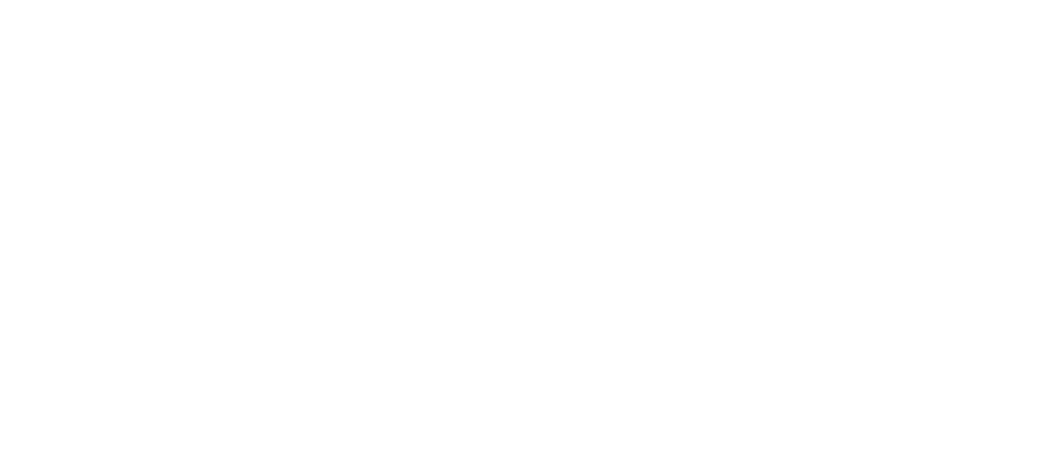
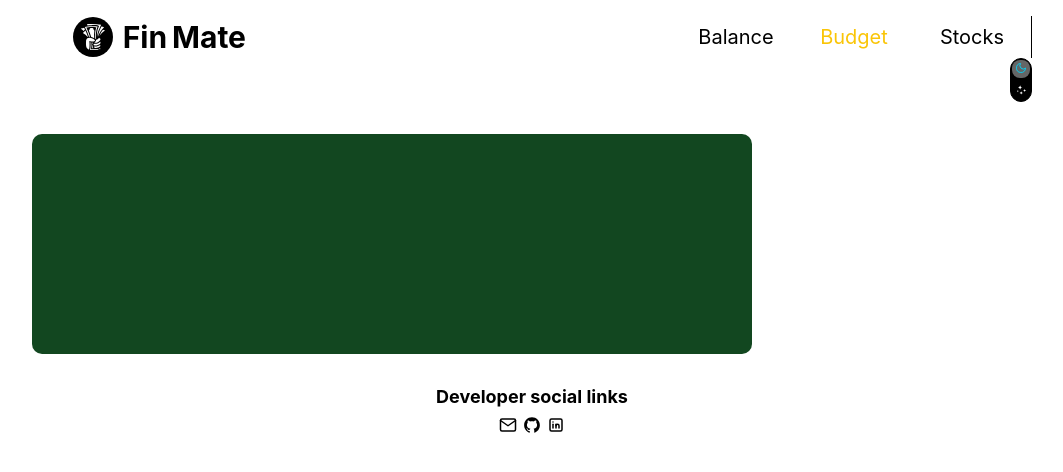
Before and after one commit to IamDorohin/finmate, a React (Create React App) app: page /finmate/budget in a window 1280 px wide. Before the commit this address had no page. Shown: the top 472 px of the page, without its empty margins (108-1171 px from the left). Built offline with nearby package versions, Linux system fonts and the light colour scheme.

Commit message:
started work on the budget page

```diff
--- a/src/Components/App.js
+++ b/src/Components/App.js
@@ -4,6 +4,7 @@
 import { useEffect } from 'react';
 import { changeDeviceType } from 'Redux/Device/slice';
 import { BalancePage } from 'Pages/BalancePage/BalancePage';
+import { BudgetPage } from 'Pages/BudgetPage/BudgetPage';
 import './App.css';
 
 export const App = () => {
@@ -27,6 +28,7 @@
     <Routes>
       <Route path="/" element={<Layout />}>
         <Route path="/balance" element={<BalancePage />}></Route>
+        <Route path="/budget" element={<BudgetPage />}></Route>
       </Route>
     </Routes>
   );
--- a/src/Components/BalancePageComponents/BalanceSection/BalanceSection.styled.jsx
+++ b/src/Components/BalancePageComponents/BalanceSection/BalanceSection.styled.jsx
@@ -1,7 +1,7 @@
 import styled from 'styled-components';
 
 export const BalanceSection = styled.section`
-  padding-top: 16px;
+  margin-top: 16px;
 `;
 
 export const FlexContainer = styled.div`
--- a/src/Components/BalancePageComponents/NewCategoriesWindows/NewPaymentAccount/NewPaymentAccount.styled.jsx
+++ /dev/null
@@ -1,5 +0,0 @@
-import styled from 'styled-components';
-
-export const NewPaymentAccountContainer = styled.div``;
-
-export const NewPaymentAccountTitle = styled.p``;
--- /dev/null
+++ b/src/Components/BudgetPageComponents/ExpensesSection/ExpensesSection.jsx
@@ -0,0 +1,18 @@
+import { PageContainer } from 'Components/Common/PageContainer.styled';
+import {
+  ExpensesSectionContainer,
+  FlexContainer,
+  ExpensesSectionWrapper,
+} from './ExpensesSection.styled';
+
+export const ExpensesSection = () => {
+  return (
+    <ExpensesSectionContainer>
+      <PageContainer>
+        <FlexContainer>
+          <ExpensesSectionWrapper></ExpensesSectionWrapper>
+        </FlexContainer>
+      </PageContainer>
+    </ExpensesSectionContainer>
+  );
+};
--- /dev/null
+++ b/src/Components/BudgetPageComponents/ExpensesSection/ExpensesSection.styled.jsx
@@ -0,0 +1,42 @@
+import styled from 'styled-components';
+
+export const ExpensesSectionContainer = styled.section`
+  margin-top: 16px;
+`;
+
+export const FlexContainer = styled.div`
+  @media screen and (min-width: 480px) {
+    display: flex;
+    justify-content: space-between;
+  }
+`;
+
+export const ExpensesSectionWrapper = styled.div`
+  display: flex;
+  justify-content: space-between;
+  align-items: center;
+  height: 92px;
+  padding: 12px;
+  background-color: #124720;
+  border-radius: 10px;
+
+  @media screen and (min-width: 480px) {
+    height: 120px;
+    width: 260px;
+    padding: 20px;
+  }
+
+  @media screen and (min-width: 768px) {
+    height: 160px;
+    width: 480px;
+    padding: 20px;
+  }
+
+  @media screen and (min-width: 1200px) {
+    /* height: 200px;
+    width: 600px;
+    padding: 40px; */
+    width: 680px;
+    height: 180px;
+  }
+`;
--- /dev/null
+++ b/src/Pages/BudgetPage/BudgetPage.jsx
@@ -0,0 +1,5 @@
+import { ExpensesSection } from 'Components/BudgetPageComponents/ExpensesSection/ExpensesSection';
+
+export const BudgetPage = () => {
+  return <ExpensesSection />;
+};
```
Also changed, not shown: src/Components/BalancePageComponents/NewCategoriesWindows/NewPaymentAccount/NewPaymentAccount.jsx (deleted, +0 -12 lines), src/Components/BudgetPageComponents/IncomeSection/IncomeSection.jsx (added), src/Components/BudgetPageComponents/IncomeSection/IncomeSection.styled.jsx (added).
